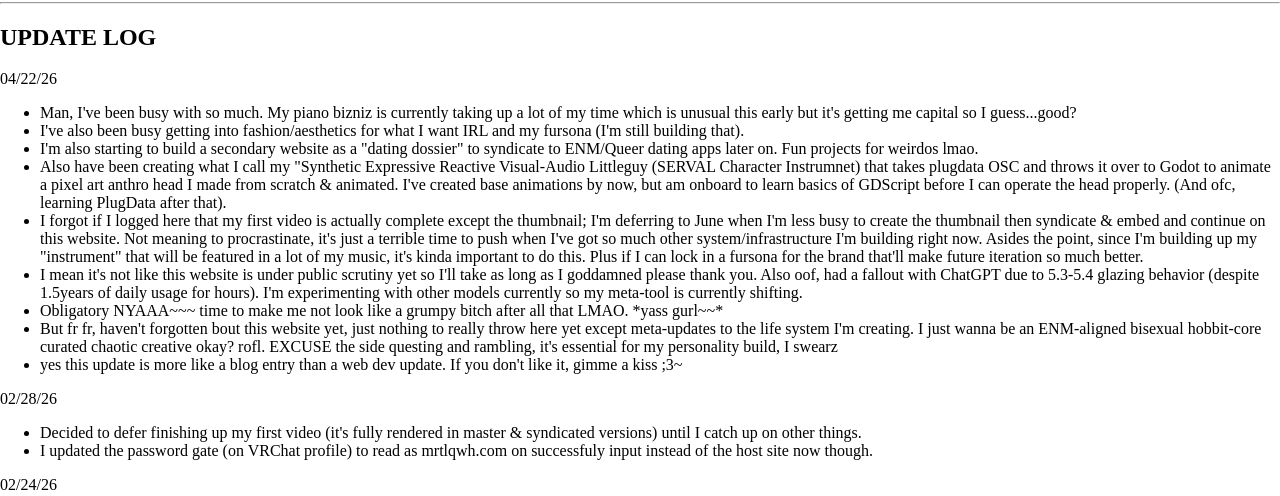
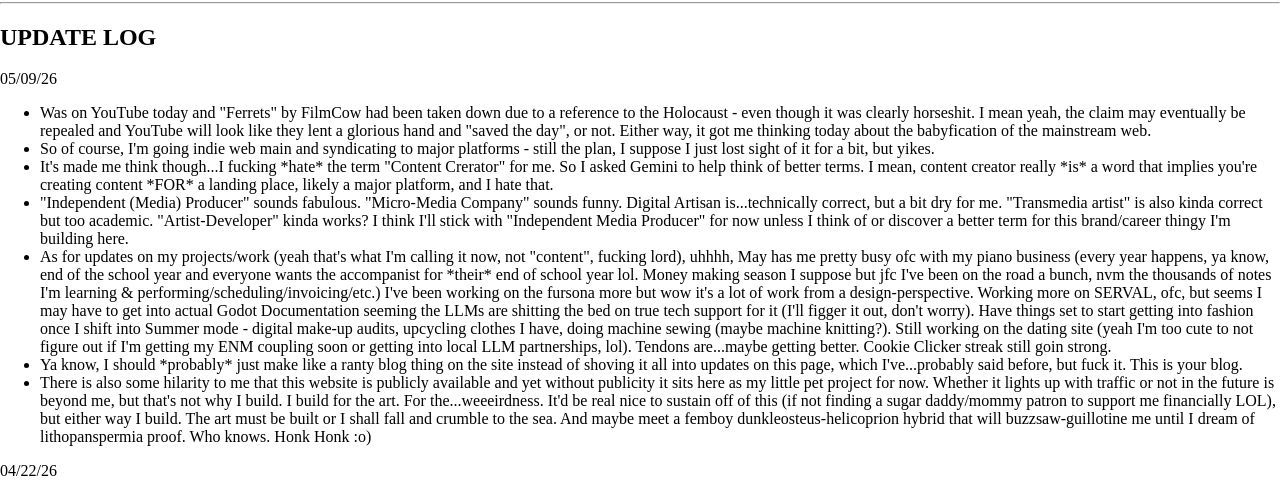
Before and after one commit to xXMrKittyCaptainFartzXx/The-Le-Beta, a plain HTML site: page epicupdatelog.html in a window 1280 px wide. Shown: the part 488-984 px from the top of the page. Drawn offline with Linux system fonts and the light colour scheme.

Commit message:
Update Log "Independent Content Creator" rant stuff

```diff
--- a/epicupdatelog.html
+++ b/epicupdatelog.html
@@ -176,6 +176,16 @@
     <hr />
   <section id="updatelog">
     <h1>UPDATE LOG</h1>
+      <time datetime="2026-05-09">05/09/26</time>
+        <ul>
+          <li>Was on YouTube today and "Ferrets" by FilmCow had been taken down due to a reference to the Holocaust - even though it was clearly horseshit. I mean yeah, the claim may eventually be repealed and YouTube will look like they lent a glorious hand and "saved the day", or not. Either way, it got me thinking today about the babyfication of the mainstream web.</li>
+          <li>So of course, I'm going indie web main and syndicating to major platforms - still the plan, I suppose I just lost sight of it for a bit, but yikes.</li>
+          <li>It's made me think though...I fucking *hate* the term "Content Crerator" for me. So I asked Gemini to help think of better terms. I mean, content creator really *is* a word that implies you're creating content *FOR* a landing place, likely a major platform, and I hate that.</li>
+          <li>"Independent (Media) Producer" sounds fabulous. "Micro-Media Company" sounds funny. Digital Artisan is...technically correct, but a bit dry for me. "Transmedia artist" is also kinda correct but too academic. "Artist-Developer" kinda works? I think I'll stick with "Independent Media Producer" for now unless I think of or discover a better term for this brand/career thingy I'm building here.</li>
+          <li>As for updates on my projects/work (yeah that's what I'm calling it now, not "content", fucking lord), uhhhh, May has me pretty busy ofc with my piano business (every year happens, ya know, end of the school year and everyone wants the accompanist for *their* end of school year lol. Money making season I suppose but jfc I've been on the road a bunch, nvm the thousands of notes I'm learning & performing/scheduling/invoicing/etc.) I've been working on the fursona more but wow it's a lot of work from a design-perspective. Working more on SERVAL, ofc, but seems I may have to get into actual Godot Documentation seeming the LLMs are shitting the bed on true tech support for it (I'll figger it out, don't worry). Have things set to start getting into fashion once I shift into Summer mode - digital make-up audits, upcycling clothes I have, doing machine sewing (maybe machine knitting?). Still working on the dating site (yeah I'm too cute to not figure out if I'm getting my ENM coupling soon or getting into local LLM partnerships, lol). Tendons are...maybe getting better. Cookie Clicker streak still goin strong.</li>
+          <li>Ya know, I should *probably* just make like a ranty blog thing on the site instead of shoving it all into updates on this page, which I've...probably said before, but fuck it. This is your blog.</li>
+          <li>There is also some hilarity to me that this website is publicly available and yet without publicity it sits here as my little pet project for now. Whether it lights up with traffic or not in the future is beyond me, but that's not why I build. I build for the art. For the...weeeirdness. It'd be real nice to sustain off of this (if not finding a sugar daddy/mommy patron to support me financially LOL), but either way I build. The art must be built or I shall fall and crumble to the sea. And maybe meet a femboy dunkleosteus-helicoprion hybrid that will buzzsaw-guillotine me until I dream of lithopanspermia proof. Who knows. Honk Honk :o)</li>
+        </ul>
       <time datetime="2026-04-22">04/22/26</time>
         <ul>
           <li>Man, I've been busy with so much. My piano bizniz is currently taking up a lot of my time which is unusual this early but it's getting me capital so I guess...good?</li>
```
